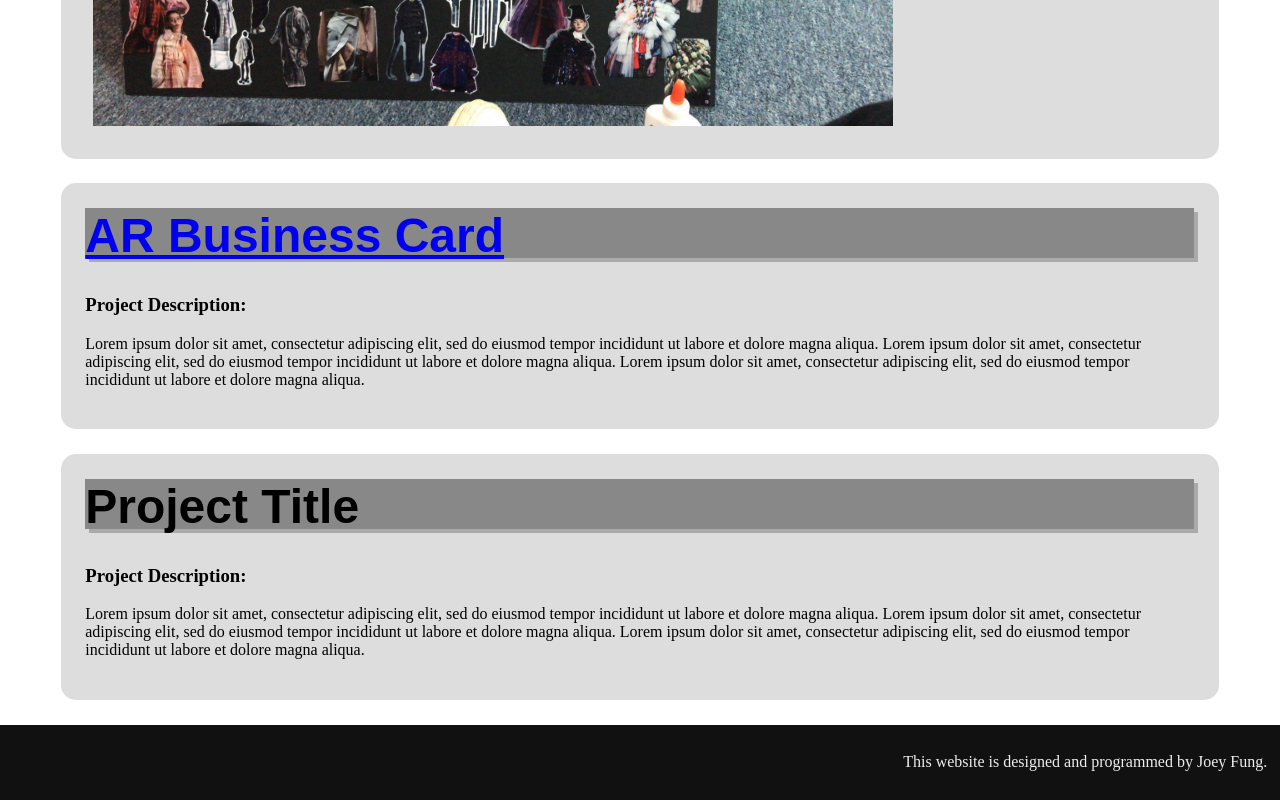
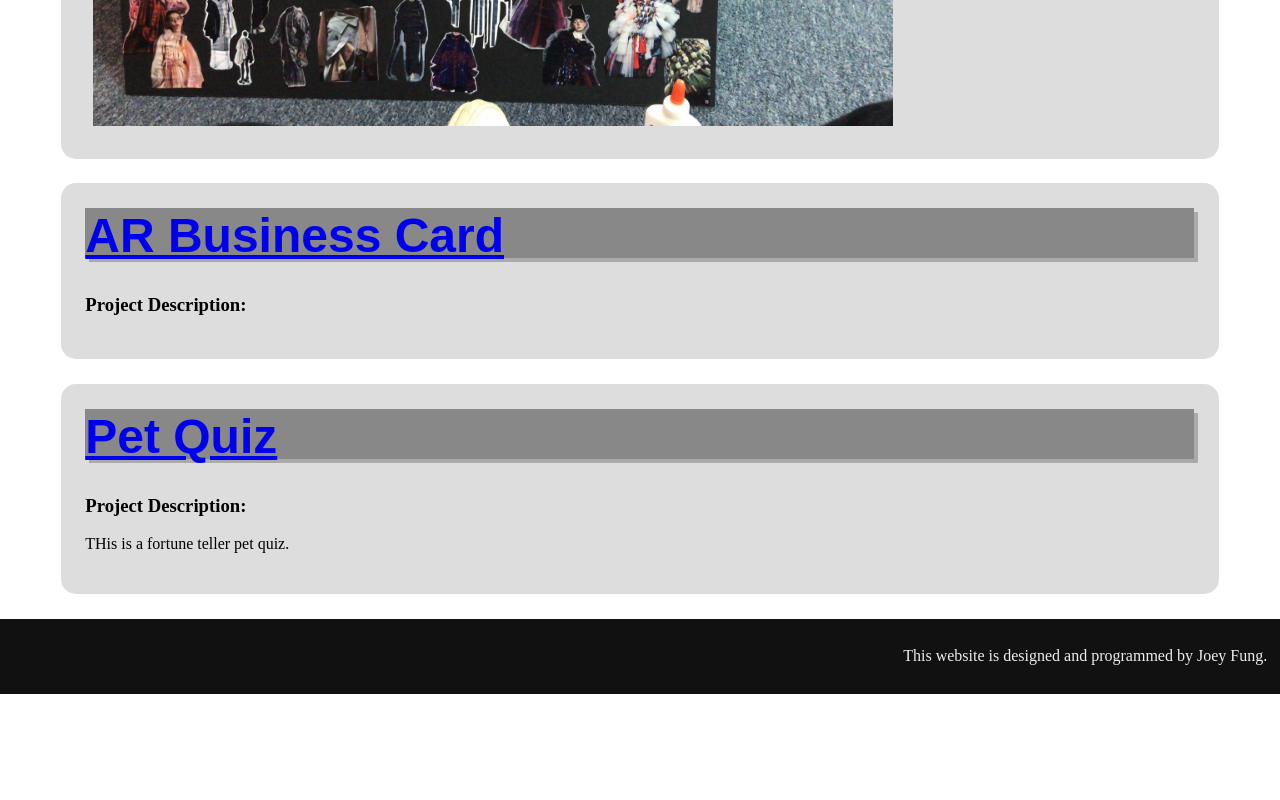
Before and after one commit to jfung0711/STEAM, a plain HTML site: page index.html in a window 1280 px wide. Shown: the part 2900-3700 px from the top of the page. After the commit the page ends 3594 px from the top, so only its background shows below. Drawn offline with Linux system fonts and the light colour scheme; a web font is replaced by a local one.

Commit message:
Update index.html

```diff
--- a/index.html
+++ b/index.html
@@ -160,13 +160,13 @@
       <article class="projectPreview" id="p3">
         <h1><a href="ar.html"> AR Business Card</a></h1>
         <h3>Project Description:</h3>
-        <p>Lorem ipsum dolor sit amet, consectetur adipiscing elit, sed do eiusmod tempor incididunt ut labore et dolore magna aliqua. Lorem ipsum dolor sit amet, consectetur adipiscing elit, sed do eiusmod tempor incididunt ut labore et dolore magna aliqua. Lorem ipsum dolor sit amet, consectetur adipiscing elit, sed do eiusmod tempor incididunt ut labore et dolore magna aliqua. </p>
+        <p> </p>
       </article>
 
       <article class="projectPreview" id="p4">
-        <h1>Project Title</h1>
+        <h1><a href="pet.html"> Pet Quiz</a></h1>
         <h3>Project Description:</h3>
-        <p>Lorem ipsum dolor sit amet, consectetur adipiscing elit, sed do eiusmod tempor incididunt ut labore et dolore magna aliqua. Lorem ipsum dolor sit amet, consectetur adipiscing elit, sed do eiusmod tempor incididunt ut labore et dolore magna aliqua. Lorem ipsum dolor sit amet, consectetur adipiscing elit, sed do eiusmod tempor incididunt ut labore et dolore magna aliqua. </p>
+        <p>THis is a fortune teller pet quiz.</p>
       </article>
     </section>
 
```
